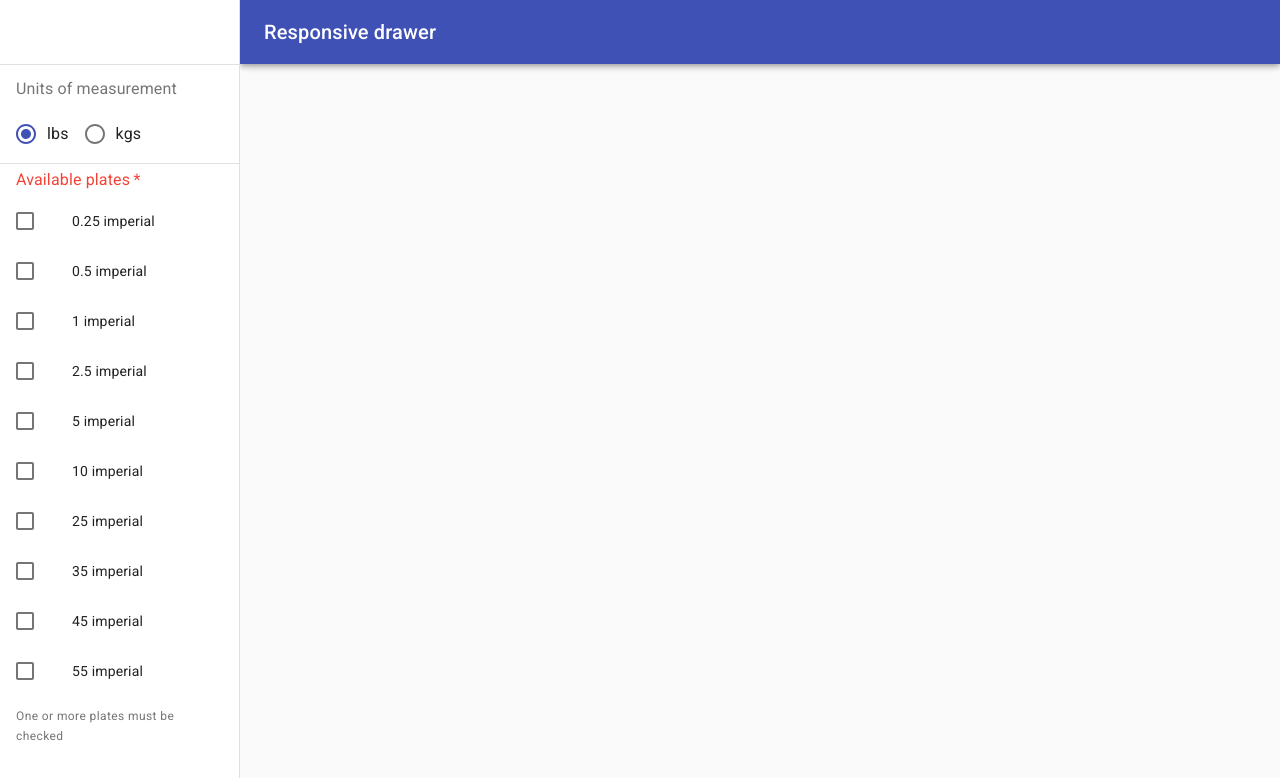
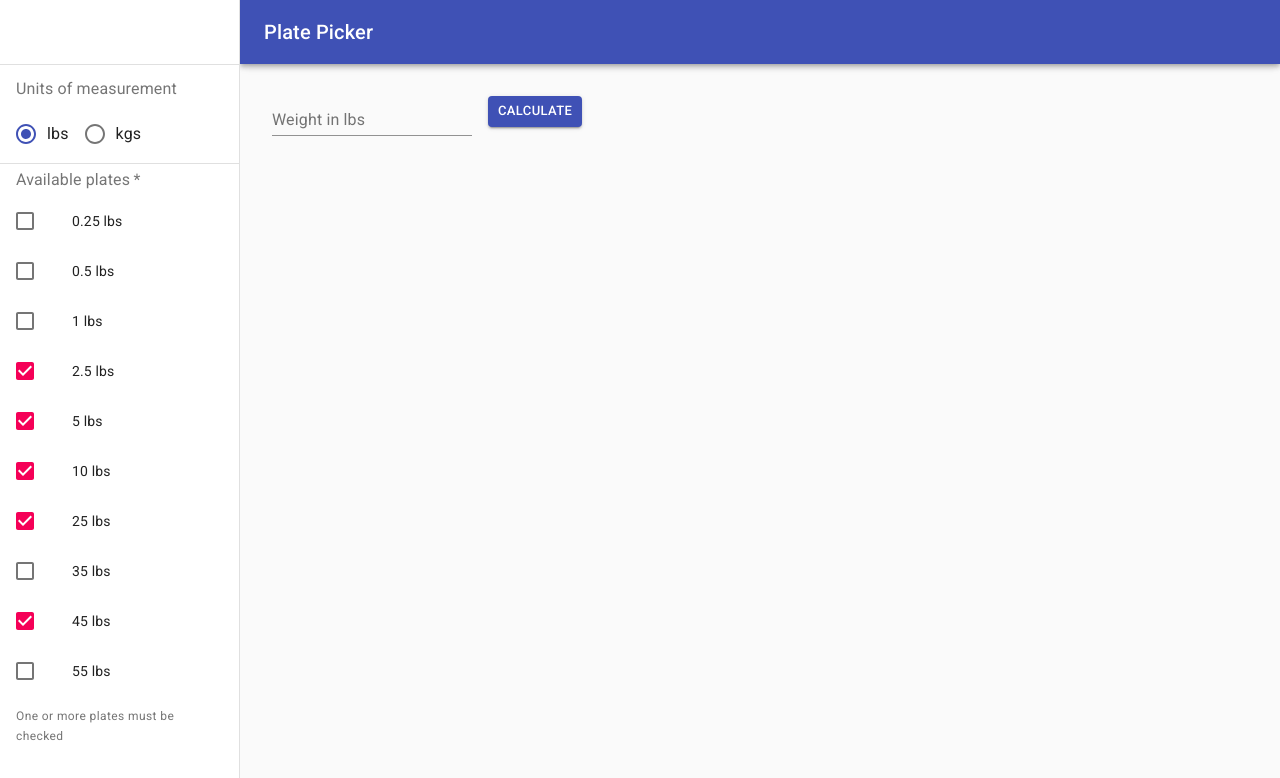
Before and after one commit to BillyBunn/plate-picker, a React (Create React App) app: page / in a window 1280 px wide. Shown: the top 778 px of the page. Built offline with nearby package versions, Linux system fonts and the light colour scheme.

Commit message:
adds weight form

```diff
--- a/src/Context.js
+++ b/src/Context.js
@@ -1,31 +1,28 @@
 import React from 'react';
 
-import Home from './pages/home';
-import About from './pages/about';
-import Settings from './pages/settings';
 
-export const Routes = React.createContext([
-  { path: '/', name: 'Home', Component: Home },
-  { path: '/about', name: 'About', Component: About },
-  { path: '/settings', name: 'Settings', Component: Settings }
-]);
+// export const Routes = React.createContext([
+//   { path: '/', name: 'Home', Component: Home },
+//   { path: '/about', name: 'About', Component: About },
+//   { path: '/settings', name: 'Settings', Component: Settings }
+// ]);
 
 export const initialState = {
-  currentUnits: 'imperial',
+  currentUnits: 'lbs',
   plates: {
-    imperial: [
+    lbs: [
       { weight: 0.25, available: false },
       { weight: 0.5, available: false },
       { weight: 1, available: false },
-      { weight: 2.5, available: false },
-      { weight: 5, available: false },
-      { weight: 10, available: false },
-      { weight: 25, available: false },
+      { weight: 2.5, available: true },
+      { weight: 5, available: true },
+      { weight: 10, available: true },
+      { weight: 25, available: true },
       { weight: 35, available: false },
-      { weight: 45, available: false },
+      { weight: 45, available: true },
       { weight: 55, available: false }
     ],
-    metric: [
+    kgs: [
       { weight: 0.25, available: false },
       { weight: 0.5, available: false },
       { weight: 1.25, available: false },
--- a/src/components/Form.js
+++ b/src/components/DrawerForm.js
@@ -50,13 +50,13 @@ const Form = () => {
           >
         <ListItem role={undefined}>
             <FormControlLabel
-              value="imperial"
+              value="lbs"
               control={<Radio color="primary" />}
               label="lbs"
               labelPlacement="end"
             />
             <FormControlLabel
-              value="metric"
+              value="kgs"
               control={<Radio color="primary" />}
               label="kgs"
               labelPlacement="end"
--- a/src/components/Page.js
+++ b/src/components/Page.js
@@ -9,7 +9,8 @@ import Toolbar from '@material-ui/core/Toolbar';
 import Typography from '@material-ui/core/Typography';
 import { makeStyles, useTheme } from '@material-ui/core/styles';
 
-import Form from './Form';
+import DrawerForm from './DrawerForm';
+import WeightForm from './WeightForm';
 
 const drawerWidth = 240;
 
@@ -70,10 +71,11 @@ function Page(props) {
             <MenuIcon />
           </IconButton>
           <Typography variant="h6" noWrap>
-            Responsive drawer
+            Plate Picker
           </Typography>
         </Toolbar>
       </AppBar>
+      <nav className={classes.drawer}>
         <Hidden smUp implementation="css">
           <Drawer
             container={container}
@@ -88,7 +90,7 @@ function Page(props) {
               keepMounted: true // Better open performance on mobile.
             }}
           >
-          <Form />
+            <DrawerForm />
             <div className={classes.toolbar} />
             <Divider />
           </Drawer>
@@ -103,12 +105,13 @@ function Page(props) {
           >
             <div className={classes.toolbar} />
             <Divider />
-          <Form />
+            <DrawerForm />
           </Drawer>
         </Hidden>
+      </nav>
       <main className={classes.content}>
         <div className={classes.toolbar} />
-        {props.children}
+        <WeightForm />
       </main>
     </div>
   );
--- /dev/null
+++ b/src/components/WeightForm.js
@@ -0,0 +1,48 @@
+import React from 'react';
+import { makeStyles } from '@material-ui/core/styles';
+import TextField from '@material-ui/core/TextField';
+import Button from '@material-ui/core/Button';
+
+import { reducer, initialState } from '../Context';
+
+const useStyles = makeStyles(theme => ({
+  container: {
+    display: 'flex',
+    flexWrap: 'wrap'
+  },
+  textField: {
+    marginLeft: theme.spacing(1),
+    marginRight: theme.spacing(1),
+    width: 200
+  },
+  button: {
+    margin: theme.spacing(1)
+  }
+}));
+
+const WeightForm = props => {
+  const [state, dispatch] = React.useReducer(reducer, initialState);
+
+  const classes = useStyles();
+  return (
+    <>
+      <TextField
+        label={`Weight in ${state.currentUnits}`}
+        id="margin-none"
+        className={classes.textField}
+        // helperText="Some important text"
+        autoComplete={`Weight in ${state.currentUnits}`}
+      />
+      <Button
+        variant="contained"
+        size="small"
+        color="primary"
+        className={classes.button}
+      >
+        Calculate
+      </Button>
+    </>
+  );
+};
+
+export default WeightForm;
```
Lines whose indentation alone changed are shown as unchanged.
